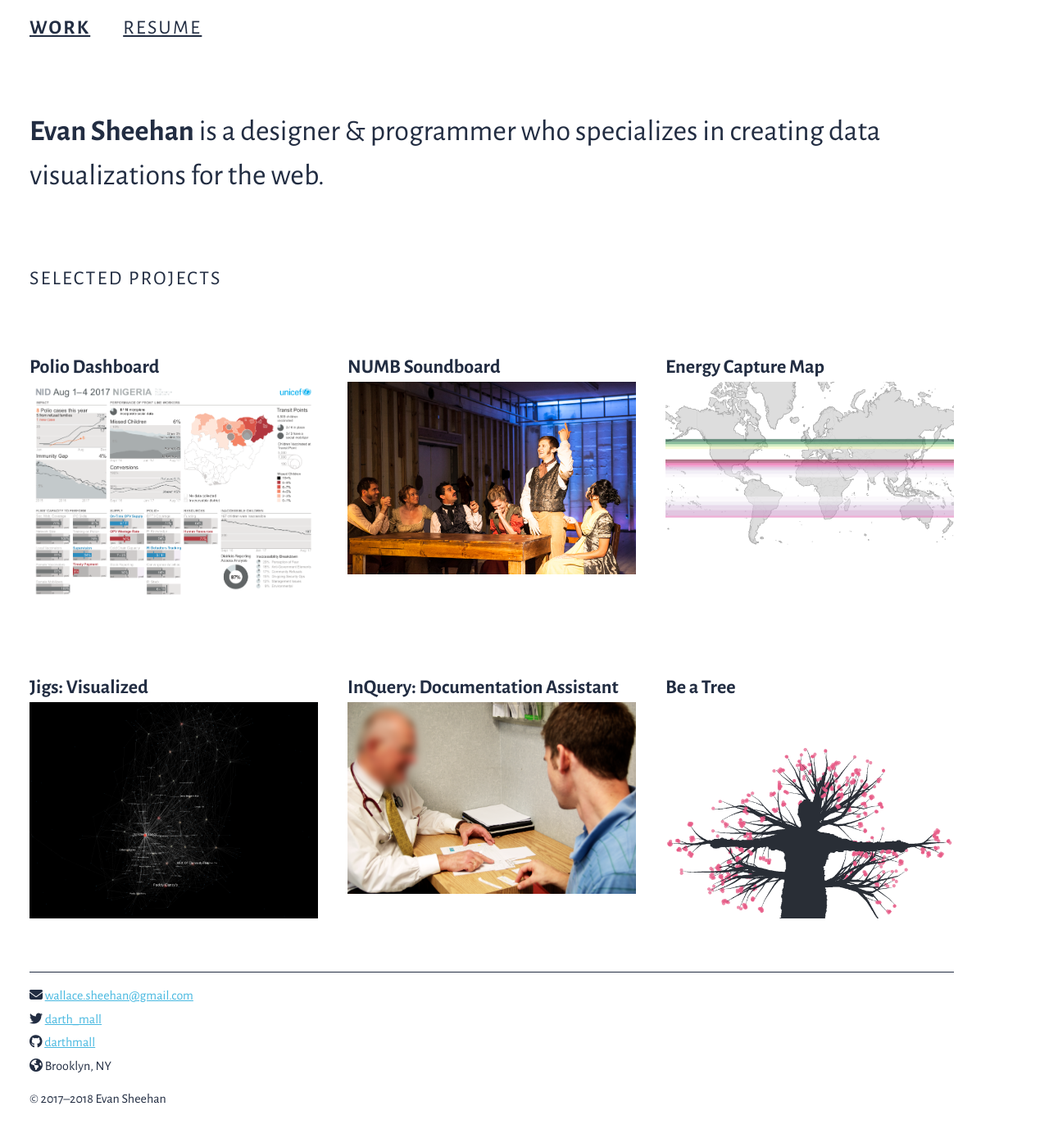
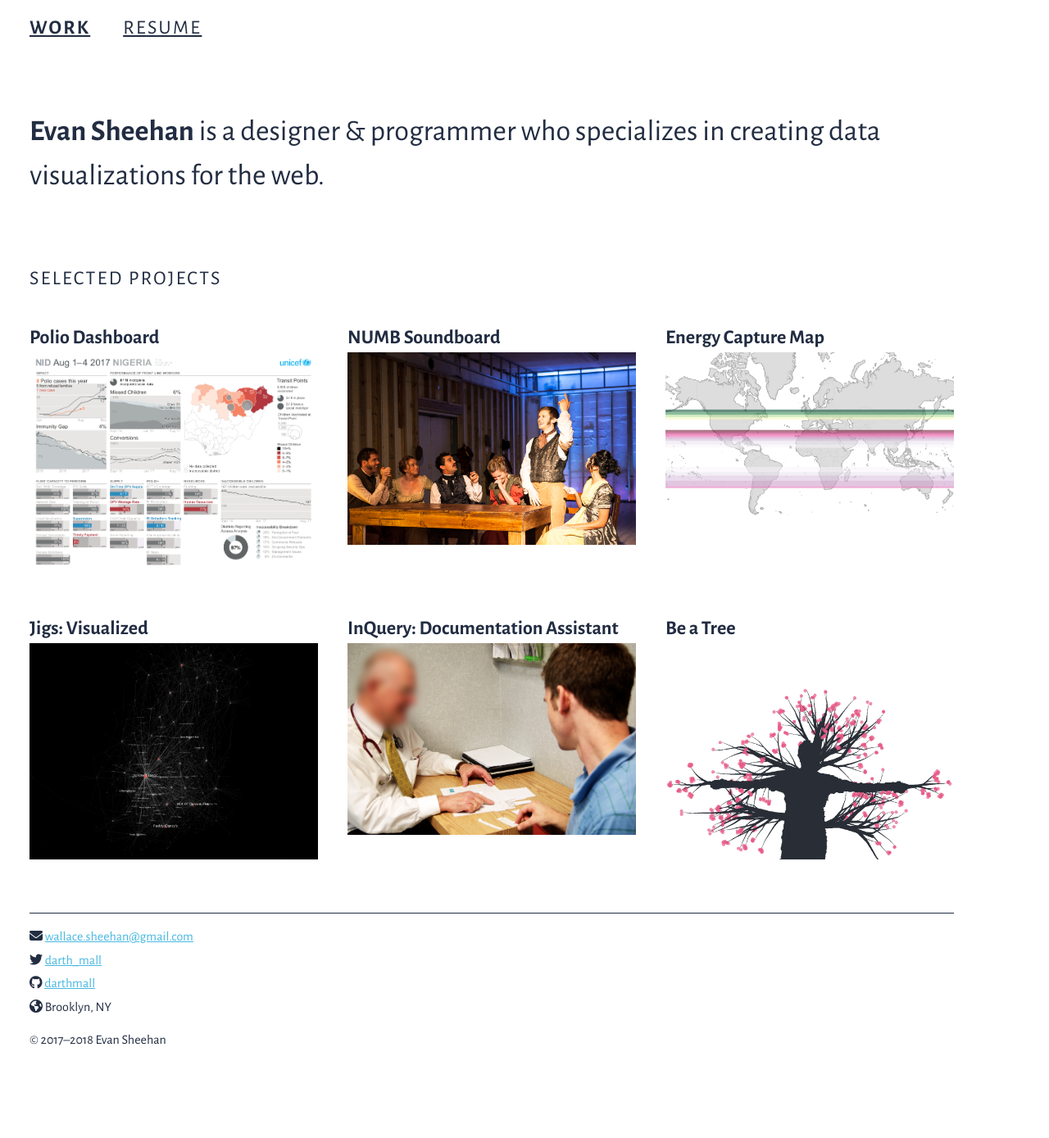
Before and after one commit to darthmall/darthmall.github.io, a Jekyll site: the page built from index.html, in a window 1280 px wide. Shown: the whole page at 82% size. Built offline with Jekyll 4.4.1, drawn with Linux system fonts in a browser that asks for light colours; nearby versions of some CDN libraries; after the commit the page ends 1317 px from its top, so only the background shows below that.

Commit message:
Remove margins on h3 in project list

```diff
--- a/_sass/project_list.sass
+++ b/_sass/project_list.sass
@@ -8,3 +8,6 @@
     &:visited,
     &:hover
       color: inherit
+
+  h3
+    margin-top: 0
```
